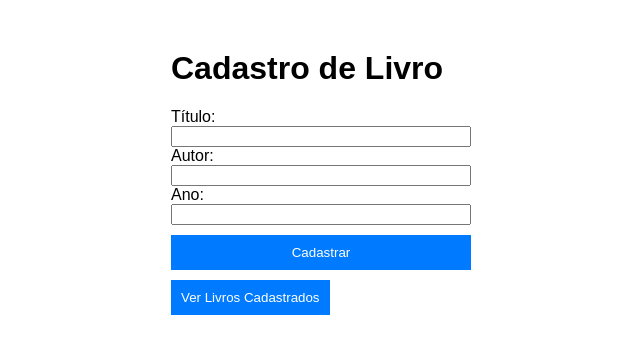
After one commit to Andre-nemesis/Pweb-1, a PHP site: page / in a window 1280 px wide. The commit adds this page. Shown: the top 354 px of the page, without its empty margins (319-959 px from the left). Run offline with PHP 8.4, Linux system fonts and the light colour scheme.

Commit message:
concertando código

```diff
--- a/biblioteca/class/InterfaceUsuario.php
+++ b/biblioteca/InterfaceUsuario.php
@@ -1,6 +1,5 @@
 <?php
 
-namespace Biblioteca\Class;
 interface OperacoesUsuario{
     public function login():bool;
     public function logout():bool;
--- /dev/null
+++ b/biblioteca/Livro.php
@@ -0,0 +1,27 @@
+<?php
+
+class Livro{
+    private string $titulo;
+    private int $ano;
+    private string $autor;
+
+    public function __construct(string $titulo , int $ano, string $autor){
+        $this->titulo = $titulo;
+        $this->ano = $ano;
+        $this->autor = $autor;
+    }
+
+    public function getTitulo(): string{
+        return $this->titulo;
+    }
+
+    public function getAno(): int{
+        return $this->ano;
+    }
+
+    public function getAutor(): string{
+        return $this->autor;
+    }
+
+}
+?>
--- a/biblioteca/class/Pessoa.php
+++ b/biblioteca/Pessoa.php
@@ -1,6 +1,4 @@
 <?php
-
-namespace Biblioteca\Class;
 
 class Pessoa {
     private string $nome;
--- /dev/null
+++ b/biblioteca/Processa_Livro.php
@@ -0,0 +1,26 @@
+<?php
+
+session_start();
+include_once 'Livro.php';
+
+if ($_SERVER['REQUEST_METHOD'] == 'POST') {
+    // Captura os dados do formulário
+    $titulo = $_POST['titulo'];
+    $autor = $_POST['autor'];
+    $ano = $_POST['ano'];
+
+    // Cria um novo objeto Livro
+    $livro = new Livro($titulo, $ano, $autor);
+
+
+    // Serializa e salva o objeto na sessão
+    $_SESSION['livro'] = serialize($livro);
+
+    // Mensagem de sucesso
+    $mensagem = "Livro cadastrado com sucesso!";
+}
+
+
+// Recupera o livro da sessão, se existir
+$livro_recuperado = isset($_SESSION['livro']) ? unserialize($_SESSION['livro']) : null;
+?>
--- /dev/null
+++ b/biblioteca/index.php
@@ -0,0 +1,87 @@
+<?php include_once 'Processa_Livro.php';?>
+
+    <!DOCTYPE html>
+    <html lang="pt-br">
+    <head>
+        <title>Cadastro de Livro</title>
+        <style>
+            body {
+                font-family: Arial;
+            }
+            .container {
+                width: 300px;
+                margin: 50px auto;
+            }
+            form {
+                display: flex;
+                flex-direction: column;
+            }
+            input[type="submit"] {
+                margin-top: 10px;
+                padding: 10px;
+                background-color: #007BFF;
+                color: white;
+                border: none;
+                cursor: pointer;
+            }
+            input[type="submit"]:hover {
+                background-color: #0056b3;
+            }
+            .mensagem {
+                margin-top: 10px;
+                color: green;
+            }
+            .livro-detalhes {
+                margin-top: 20px;
+            }
+            button{
+                margin-top: 10px;
+                padding: 10px;
+                background-color: #007BFF;
+                color: white;
+                border: none;
+                cursor: pointer;
+            }
+            button a{
+                color: white;
+                text-decoration: none;
+            }
+        </style>
+    </head>
+    <body>
+        <div class="container">
+            <h1>Cadastro de Livro</h1>
+
+            <?php if (isset($mensagem)) : ?>
+                <div class="mensagem"><?php echo $mensagem; ?></div>
+            <?php endif; ?>
+
+            <form method="post">
+                <label for="titulo">Título:</label>
+                <input type="text" id="titulo" name="titulo" required>
+
+                <label for="autor">Autor:</label>
+                <input type="text" id="autor" name="autor" required>
+
+                <label for="ano">Ano:</label>
+                <input type="number" id="ano" name="ano" required>
+
+                <input type="submit" value="Cadastrar">
+            </form>
+
+            <?php if ($livro_recuperado) : ?>
+                <div class="livro-detalhes">
+                    <h2>Livro Cadastrado:</h2>
+                    <p><strong>Título:</strong> <?php echo $livro_recuperado->getTitulo(); ?></p>
+                    <p><strong>Autor:</strong> <?php echo $livro_recuperado->getAutor(); ?></p>
+                    <p><strong>Ano:</strong> <?php echo $livro_recuperado->getAno(); ?></p>
+                </div>
+            <?php endif; ?>
+
+            <div>
+                <button><a href="Bib.php">Ver Livros Cadastrados</a></button>
+            </div>
+        </div>
+
+    </body>
+    </html>
```
Also changed, not shown: biblioteca/Bib.php (added, +55 -0 lines), biblioteca/Biblioteca.php (renamed from biblioteca/lib/Biblioteca.php, +5 -8 lines), biblioteca/Funcionario.php (renamed from biblioteca/class/Funcionario.php, +10 -6 lines), biblioteca/Usuario.php (renamed from biblioteca/class/Usuario.php, +3 -6 lines), biblioteca/class/Livro.php (deleted, +0 -46 lines), 1 other file.
